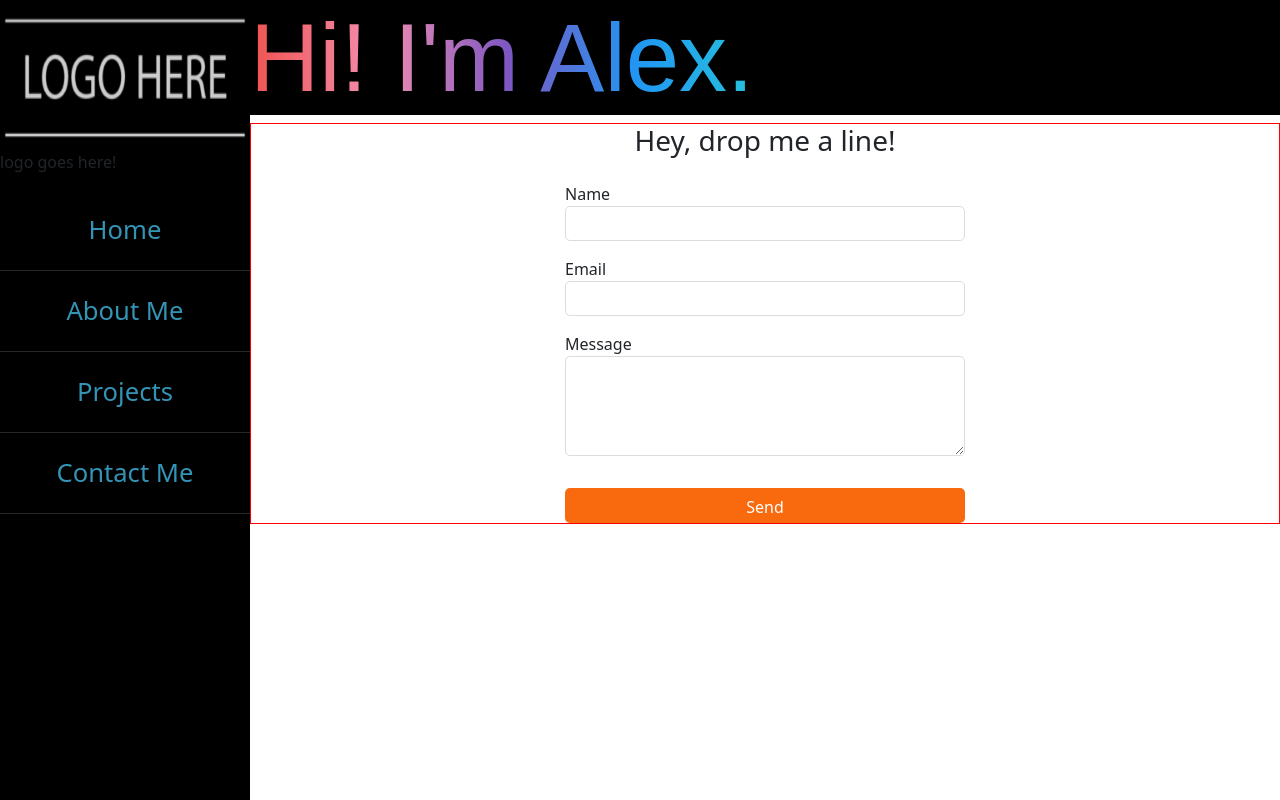
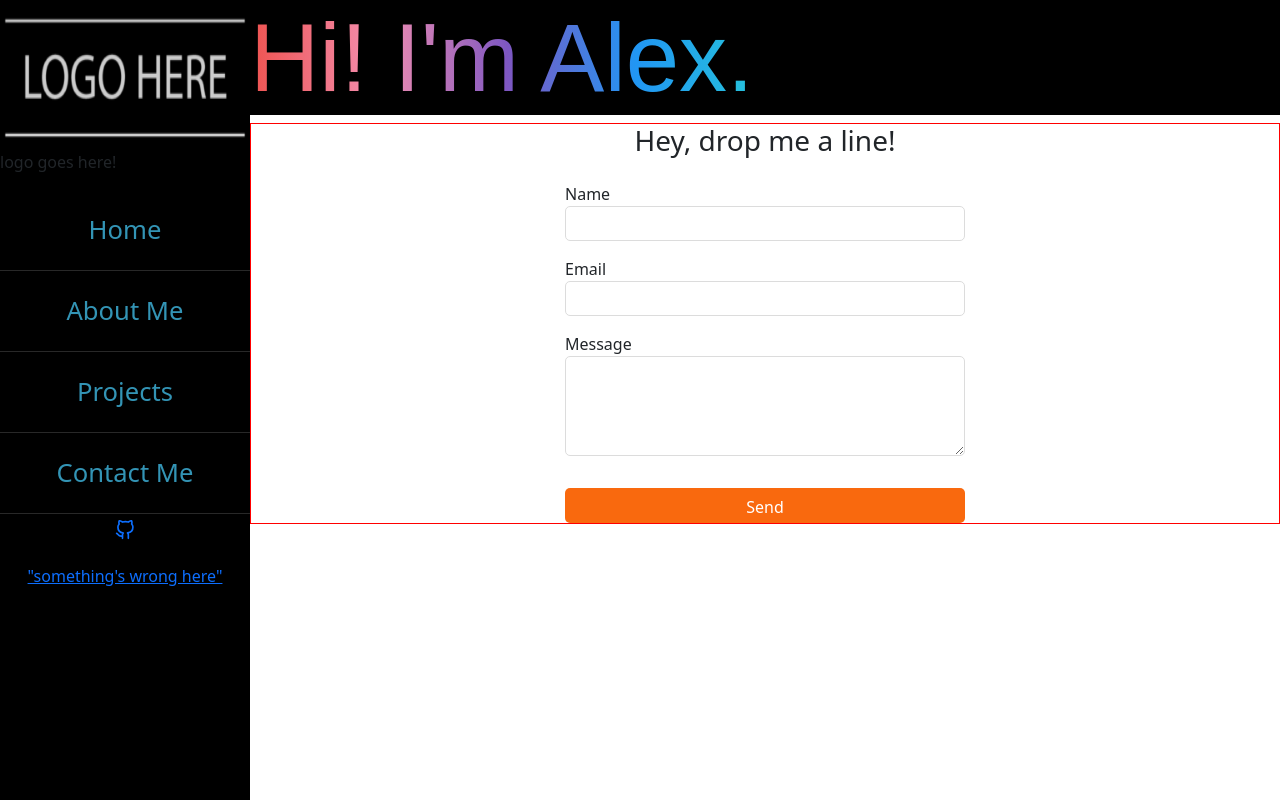
Before and after one commit to alexiusvdt/profile, a React (Create React App) app: page /contact-me in a window 1280 px wide. Built offline with nearby package versions, Linux system fonts and the light colour scheme.

Commit message:
got one icon showing on sidebar

```diff
--- a/src/components/Sidebar.js
+++ b/src/components/Sidebar.js
@@ -2,6 +2,7 @@ import React from "react";
 import { Link } from "react-router-dom";
 import styled from "styled-components";
 import Logo from '../img/logo-placeholder.png'
+import Socials from "./Socials";
 
 function Sidebar(){
 
@@ -13,6 +14,7 @@ function Sidebar(){
       <NavLink to="/about-me">About Me</NavLink>
       <NavLink to="/projects">Projects</NavLink>
       <NavLink to="/contact-me">Contact Me</NavLink>
+      <Socials />
     </>
   );
 }
--- a/src/components/Socials.js
+++ b/src/components/Socials.js
@@ -1,63 +1,58 @@
-// import React from 'react';
-// import PropTypes from 'prop-types';
-// import { socialMedia } from '../config';
-// import styled from 'styled-components';
-// import { Icon } from '../components/icons/icon';
-
-// const StyledSocialList = styled.ul`
-//   display: flex;
-//   flex-direction: column;
-//   align-items: center;
-//   margin: 1px;
-//   padding: 1px;
-//   list-style: none;
-
-//   &:after {
-//     display: block;
-//     width: 2px;
-//     height: 90px;
-//     margin: auto;
-//     background-color: #747474;
-//   }
-
-//   a {
-//     padding: 10px;
-//     &:hover,
-//     &:focus {
-//       transform: translateY(5px);
-//     }
-
-//     svg {
-//       width: 20px;
-//       height: 20px;
-//     }
-
-//     li {
-//       &:last-of-type {
-//         margin-bottom: 20px;
-//       }
-//     }
-//   }
-// `
-
-// const Socials = ({ isHome }) => (
-//   <div orientation="left">
-//     <StyledSocialList>
-//       {socialMedia &&
-//         socialMedia.map(({url, name}, i) => (
-//           <li key={i}>
-//             <a href={url} aria-label={name} target="_blank" rel="noreferrer">
-//               <Icon name={name} />
-//             </a>
-//           </li>
-//         ))}
-//     </StyledSocialList>
-//   </div>
-// )
+import React from 'react';
+import { socialMedia } from '../config';
+import styled from 'styled-components';
+import { Icon } from '../components/icons/icon';
 
 
-// Socials.propTypes = {
-//   isHome: PropTypes.bool,
-// };
+const Socials = () => (
+  <div orientation="left">
+    <StyledSocialList>
+      {socialMedia &&
+        socialMedia.map(({url, name}, i) => (
+          <li key={i}>
+            <a href={url} aria-label={name} target="_blank" rel="noreferrer">
+              <Icon name={name} />
+            </a>
+          </li>
+        ))}
+    </StyledSocialList>
+  </div>
+)
 
-// export default Socials;
+export default Socials;
+
+const StyledSocialList = styled.ul`
+  display: flex;
+  flex-direction: column;
+  align-items: center;
+  margin: 1px;
+  padding: 1px;
+  list-style: none;
+
+  &:after {
+    display: block;
+    width: 2px;
+    height: 90px;
+    margin: auto;
+    background-color: #747474;
+  }
+
+  a {
+    padding: 10px;
+    &:hover,
+    &:focus {
+      transform: translateY(5px);
+    }
+
+    svg {
+      width: 20px;
+      height: 20px;
+    }
+
+    li {
+      &:last-of-type {
+        margin-bottom: 20px;
+      }
+    }
+  }
+`
--- a/src/components/icons/icon.js
+++ b/src/components/icons/icon.js
@@ -1,22 +1,24 @@
-// import React from 'react';
-// import PropTypes from 'prop-types';
+import React from 'react';
+import PropTypes from 'prop-types';
 // import { IconButton } from '@mui/material';
-// // import { IconGitHub, IconInstagram, IconLinkedin} from '../icons/';
-// import {IconGithub} from './IconGitHub';
-// import {IconInstagram} from './IconInstagram';
-// import {IconLinkedin} from './IconLinkedin';
+// import { IconGitHub, IconInstagram, IconLinkedin} from '../icons/';
+import IconGithub from './IconGithub';
+import IconInstagram from './IconInstagram';
+import IconLinkedin from './IconLinkedin';
 
-// export const Icon = ({ name }) => {
-//   switch (name) {
-//     case 'GitHub':
-//       return <IconGitHub />;
-//     case 'Instagram':
-//       return <IconInstagram />;
-//     case 'Linkedin':
-//       return <IconLinkedin />;
-//   }
-// };
+export const Icon = ({ name }) => {
+  switch (name) {
+    case 'GitHub':
+      return <IconGithub />;
+    case 'Instagram':
+      return <IconInstagram />;
+    case 'Linkedin':
+      return <IconLinkedin />;
+    default:
+      return <p>"something's wrong here"</p>
+  }
+};
 
-// Icon.propTypes = {
-//   name: PropTypes.string.isRequired,
-// };
+Icon.propTypes = {
+  name: PropTypes.string.isRequired,
+};
```
